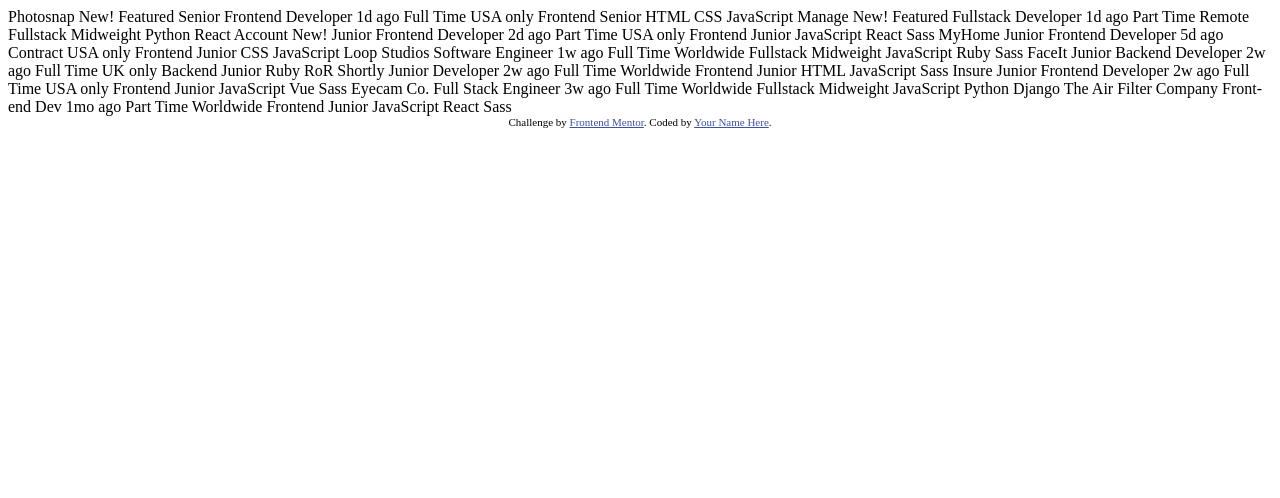
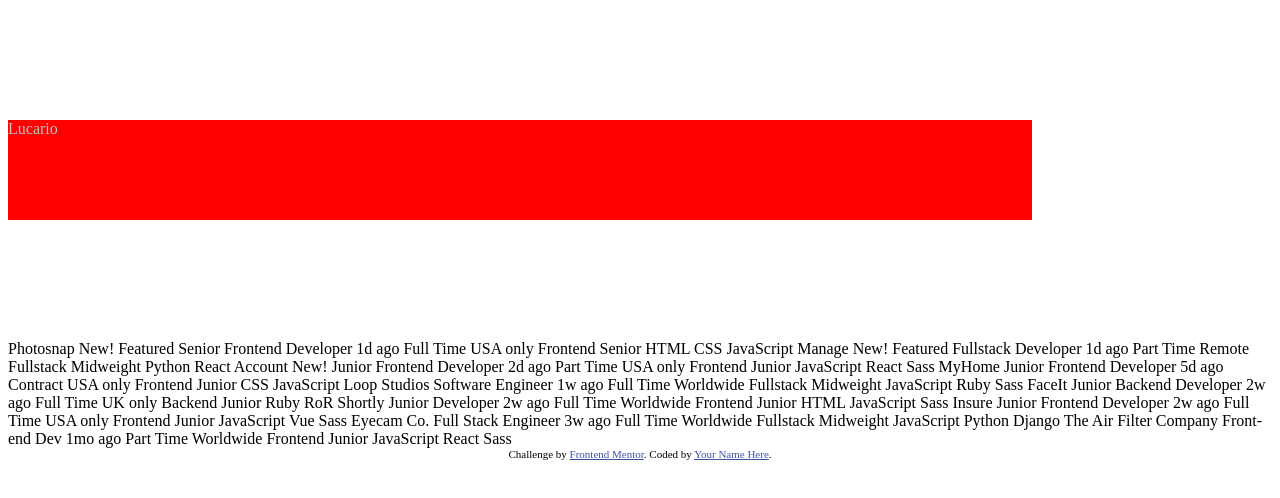
Before and after one commit to GabrielESV/FrontendMentor-JobListingFilters-Challenge, a plain HTML site: page static-job-listings-master/index.html in a window 1280 px wide. Drawn offline with Linux system fonts and the light colour scheme.

Commit message:
Remembering how to code HTML

```diff
--- a/static-job-listings-master/index.html
+++ b/static-job-listings-master/index.html
@@ -5,8 +5,9 @@
   <meta name="viewport" content="width=device-width, initial-scale=1.0"> <!-- displays site properly based on user's device -->
 
   <link rel="icon" type="image/png" sizes="32x32" href="./images/favicon-32x32.png">
+  <link rel="stylesheet" href="style.css">
 
-  <title>Frontend Mentor | Job Listings</title>
+  <title>Lucario Listing Job Board</title>
 
   <!-- Feel free to remove these styles or customise in your own stylesheet 👍 -->
   <style>
@@ -16,6 +17,12 @@
 </head>
 <body>
   <!-- Item Start -->
+
+  <header>
+    <div class="header-lucario">
+      <p>Lucario</p>
+    </div>
+  </header>
   Photosnap
   New!
   Featured
--- /dev/null
+++ b/static-job-listings-master/style.scss
@@ -0,0 +1,11 @@
+.header-lucario {
+    max-width: 1024px;
+    background-color: red;
+    margin: 120px 0 120px 0;
+    height: 100px;
+
+
+    p{
+        color: silver;
+    }
+}
```
Also changed, not shown: static-job-listings-master/style.css (added), 1 other file.
